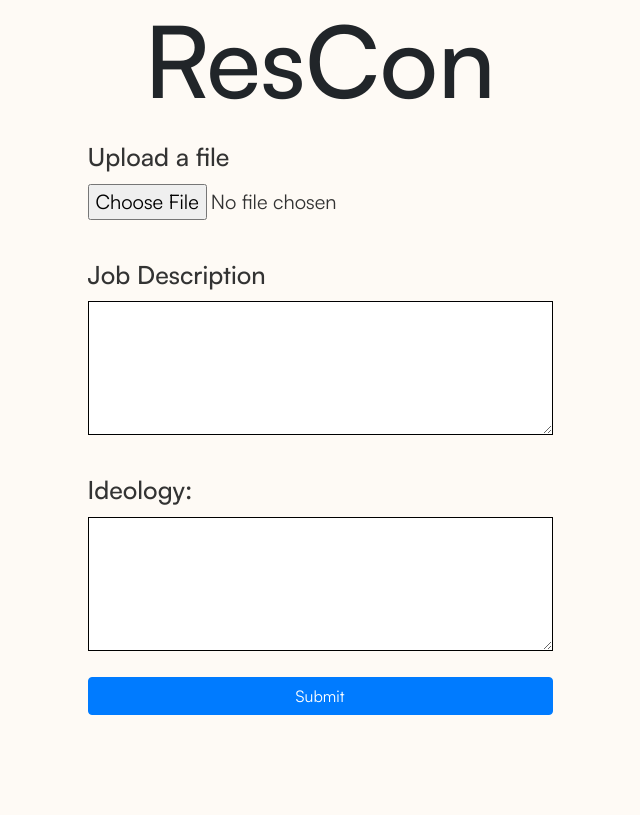
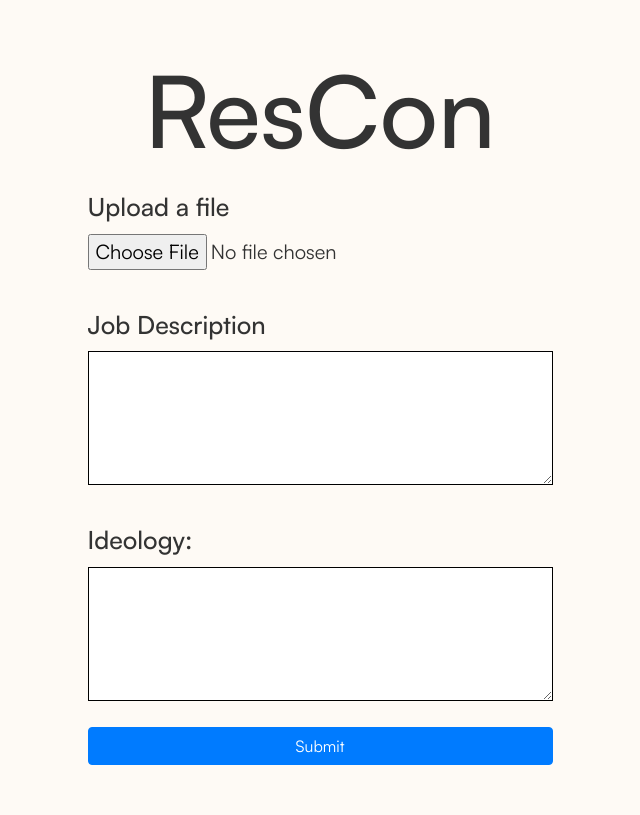
Before and after one commit to ml5885/sync, a Flask app: page /form in a window 1280 px wide. Shown: the whole page, without its empty margins (320-960 px from the left). Before the commit the page ends 715 px from the top, so only its background shows below. Run offline with Flask 3, Linux system fonts and the light colour scheme; some libraries are stand-ins or nearby versions.

Commit message:
added margin to body

```diff
--- a/rescon/static/form.css
+++ b/rescon/static/form.css
@@ -6,6 +6,8 @@
 body {
 	font-family: "Satoshi Variable";
 	background-color: #fefaf5;
+	color: #333333;
+	margin: 50px 0px;
 }
 
 .wrapper {
@@ -19,9 +21,12 @@ body {
 	font-weight: 500;
 }
 
+.form-control-file {
+	cursor: pointer;
+}
+
 form {
 	font-size: 20px;
-	color: #333333;
 	display: flex;
 	flex-direction: column;
 	align-items: stretch;
@@ -33,7 +38,9 @@ label {
 }
 
 .form-group {
-	/* border: 1px solid black; */
+	display: flex;
+	flex-direction: column;
+	align-items: stretch;
 	padding: 10px 0px;
 }
 
```
